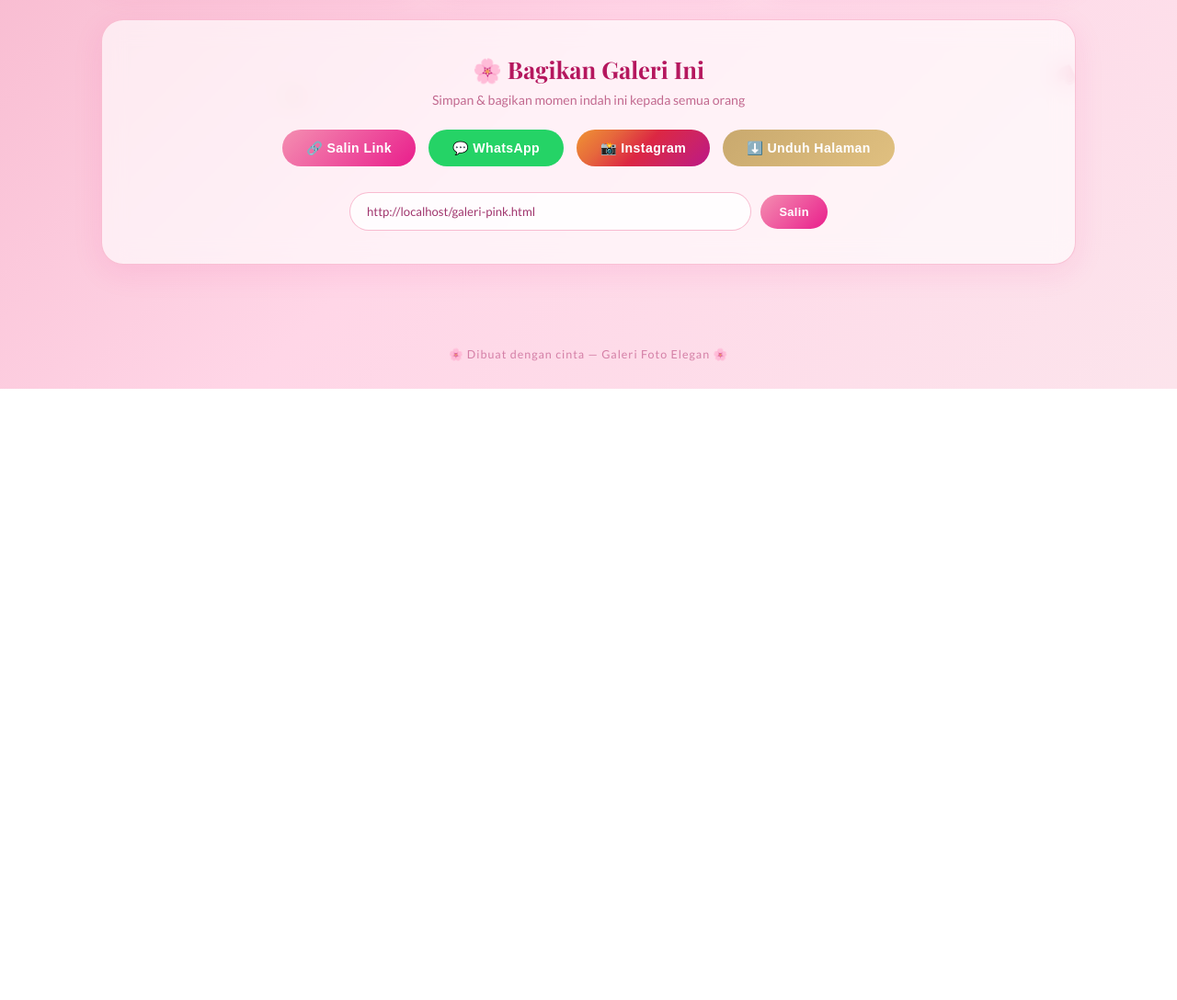
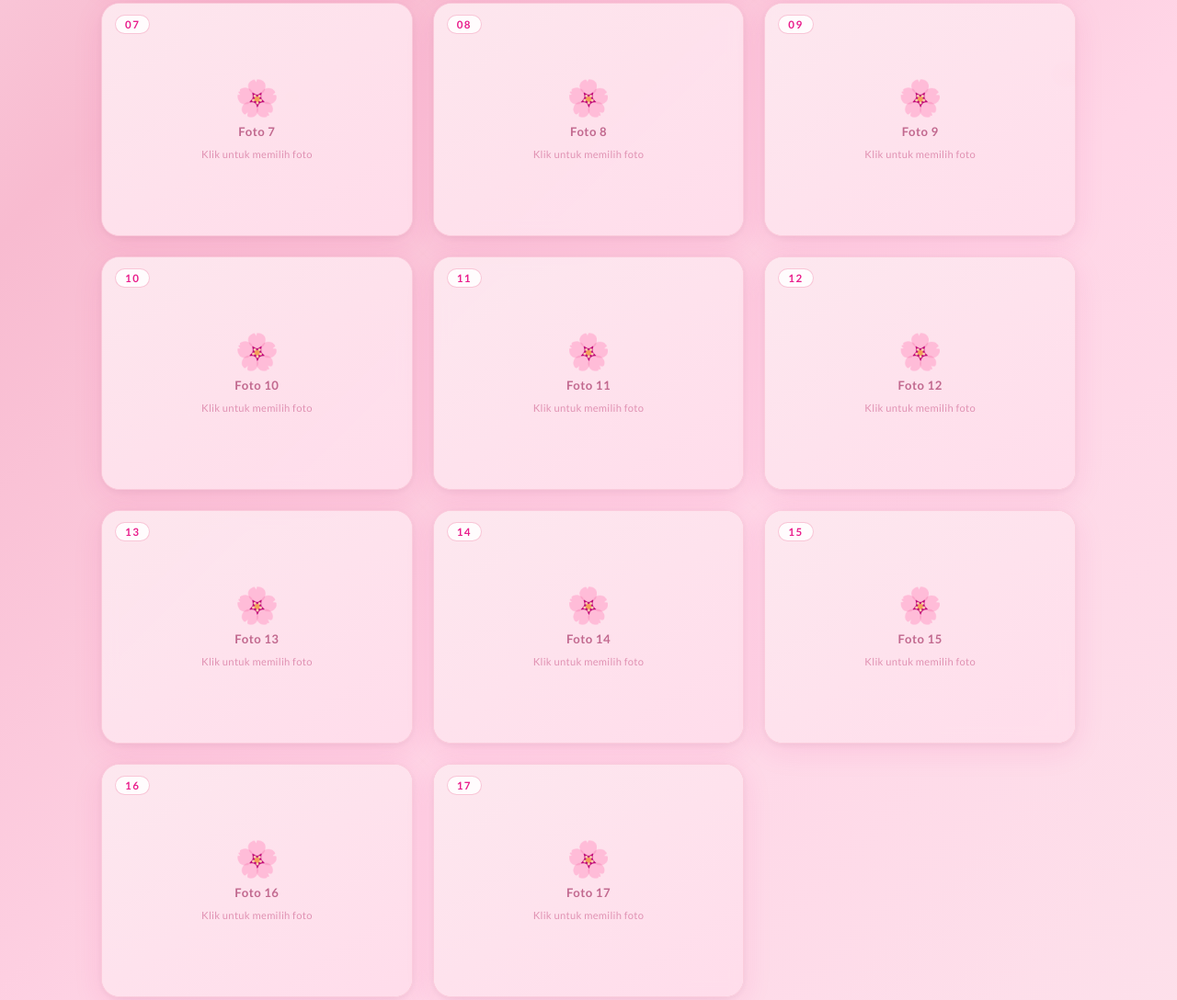
Before and after one commit to AndikaSaputra27/galeri-pink, a plain HTML site: page galeri-pink.html in a window 1280 px wide. Shown: the part 834-1922 px from the top of the page at 92% size. Before the commit the page ends 1257 px from the top, so only its background shows below. Drawn offline with nearby package versions, Linux system fonts and the light colour scheme; a web font is replaced by a local one.

Commit message:
📸 Update galeri menjadi 17 slot foto

```diff
--- a/galeri-pink.html
+++ b/galeri-pink.html
@@ -500,15 +500,17 @@
   /* ─────────────────────────────────────────
      GALLERY DATA — saved to localStorage
   ───────────────────────────────────────── */
-  const TOTAL_SLOTS = 6;
+  const TOTAL_SLOTS = 17;
   let images = JSON.parse(localStorage.getItem('gallery_images') || '[]');
   // Ensure array length = TOTAL_SLOTS
   while (images.length < TOTAL_SLOTS) images.push(null);
   images = images.slice(0, TOTAL_SLOTS);
 
   const LABELS = [
-    'Foto 1', 'Foto 2', 'Foto 3',
-    'Foto 4', 'Foto 5', 'Foto 6'
+    'Foto 1',  'Foto 2',  'Foto 3',  'Foto 4',  'Foto 5',
+    'Foto 6',  'Foto 7',  'Foto 8',  'Foto 9',  'Foto 10',
+    'Foto 11', 'Foto 12', 'Foto 13', 'Foto 14', 'Foto 15',
+    'Foto 16', 'Foto 17'
   ];
 
   function saveImages() {
@@ -525,7 +527,7 @@
 
       const num = document.createElement('span');
       num.className = 'card-number';
-      num.textContent = `0${i + 1}`;
+      num.textContent = (i + 1) < 10 ? `0${i + 1}` : `${i + 1}`;
 
       if (src) {
         // Image loaded
```
Also changed, not shown: index.html (+6 -4 lines).
